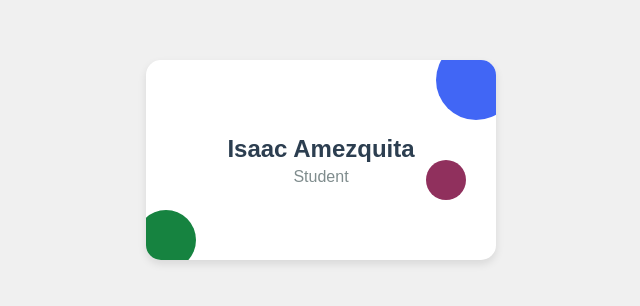
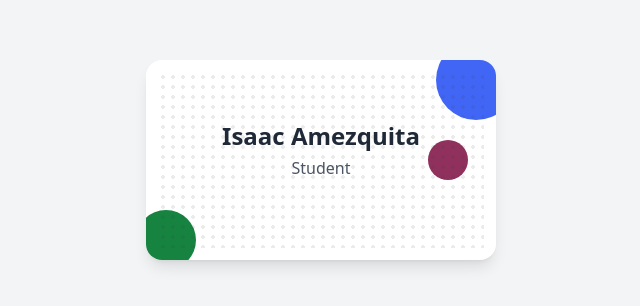
Before and after one commit to IsaacAmezquita/Vcard, a plain HTML site: page index.html in a window 1280 px wide. Shown: the part 240-546 px from the top of the page, without its empty margins (319-959 px from the left). Drawn offline with nearby package versions, Linux system fonts and the light colour scheme.

Commit message:
Add files via upload

```diff
--- a/index.html
+++ b/index.html
@@ -3,44 +3,75 @@
 <head>
     <meta charset="UTF-8">
     <meta name="viewport" content="width=device-width, initial-scale=1.0">
-    <title>Tarjeta de Presentación - Isaac (Flexbox)</title>
-    <link rel="stylesheet" href="styles-flex.css">
+    <title>Tarjeta de Presentación - Isaac (Tailwind)</title>
+    <script src="https://cdn.tailwindcss.com"></script>
+    <style>
+        .perspective-1000 {
+            perspective: 1000px;
+        }
+        .preserve-3d {
+            transform-style: preserve-3d;
+        }
+        .backface-hidden {
+            backface-visibility: hidden;
+        }
+        .rotate-y-180 {
+            transform: rotateY(180deg);
+        }
+        .card {
+            transition: transform 0.8s;
+        }
+        .card:hover {
+            transform: rotateY(180deg);
+        }
+        .dots-pattern {
+            background: radial-gradient(circle, #333 2px, transparent 2px);
+            background-size: 10px 10px;
+            opacity: 0.1;
+        }
+        .w-15 {
+            width: 3.75rem;
+        }
+        .h-15 {
+            height: 3.75rem;
+        }
+        .w-17 {
+            width: 4.25rem;
+        }
+        .h-17 {
+            height: 4.25rem;
+        }
+    </style>
 </head>
-<body>
-    <div class="card-container">
-        <div class="card">
-
-            <div class="card-front">
-                <div class="decorative-elements-front">
-                    <div class="blue"></div>
-                    <div class="pink"></div>
-                </div>
-                <div class="yellow"></div>
-                <div class="personal-intro">
-                    <p>Isaac Amezquita</p>
-                    <p>Student</p>
+<body class="bg-gray-100 min-h-screen flex items-center justify-center p-5">
+    <div class="perspective-1000 w-[350px] h-[200px]">
+        <div class="card w-full h-full relative preserve-3d cursor-pointer">
+            <div class="absolute inset-0 backface-hidden rounded-2xl shadow-lg overflow-hidden bg-white p-5">
+                <div class="absolute -top-5 -right-5 w-20 h-20 bg-[#4166f5] rounded-full"></div>
+                <div class="absolute -bottom-2.5 -left-2.5 w-15 h-15 bg-[#168340] rounded-full"></div>
+                <div class="absolute top-1/2 right-7 w-10 h-10 bg-[#90305d] rounded-full transform -translate-y-1/2"></div>
+                <div class="absolute inset-3 dots-pattern"></div>
+                <div class="relative z-10 text-center mt-10">
+                    <p class="text-2xl font-bold text-gray-800 mb-1">Isaac Amezquita</p>
+                    <p class="text-gray-600">Student</p>
                 </div>
             </div>
-
-
-            <div class="card-back">
-                <div class="top-section">
-                    <div class="yellow"></div>
-                    <div class="dots-pattern top-dots"></div>
-                </div>
-
-                <div class="personal-info">
-                    <p>Isaac Amezquita Zaiter</p>
-                    <p>Telephone: 491982578</p>
-                    <a href="https://linktr.ee/isaacamezquita" class="linktree-btn" target="_blank">
+            <div class="absolute inset-0 backface-hidden rounded-2xl shadow-lg overflow-hidden bg-white p-5 rotate-y-180">
+                <div class="absolute -top-5 -left-5 w-20 h-20 bg-[#168340] rounded-full"></div>
+                <div class="absolute -bottom-3 -right-3 w-17 h-17 bg-[#90305d] rounded-full"></div>
+                <div class="absolute top-2 left-2 right-2 h-5 dots-pattern"></div>
+                <div class="relative z-10 text-center mt-5">
+                    <p class="text-lg font-bold text-gray-800 mb-3">Isaac Amezquita Zaiter</p>
+                    <p class="text-gray-700 mb-2">Telephone: 491982578</p>
+                    <a href="https://linktr.ee/isaacamezquita"
+                       class="inline-block px-5 py-2.5 text-white font-bold rounded-full transition-all duration-300 shadow-md hover:shadow-lg hover:-translate-y-1 text-sm mt-2"
+                       style="background: linear-gradient(45deg, #4166f5, #168340);"
+                       target="_blank">
                         🌐 My Linktree
                     </a>
                 </div>
 
-                <div class="bottom-section">
-                    <div class="dots-pattern bottom-dots"></div>
-                    <div class="pink"></div>
-                </div>
+                <div class="absolute bottom-2 left-2 right-2 h-5 dots-pattern"></div>
             </div>
         </div>
     </div>
```
